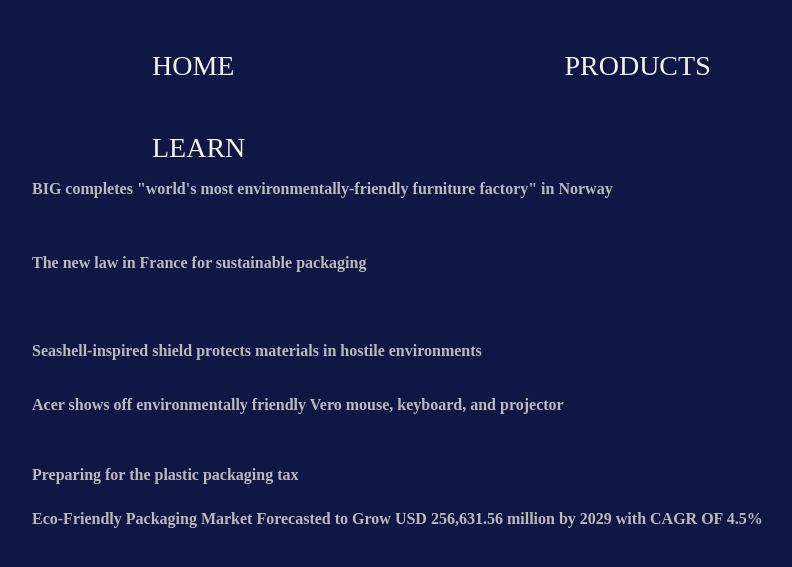
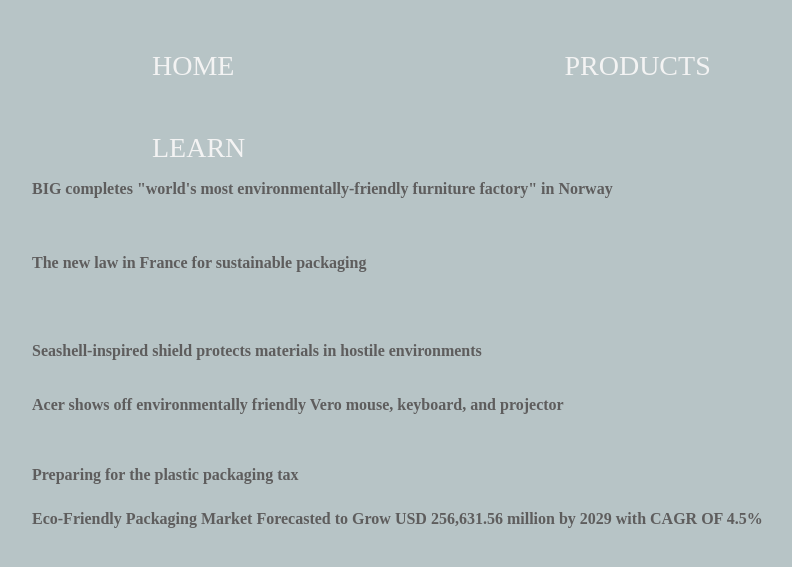
Before and after one commit to slee498/web-application, a Flask app: page /learn in a window 1280 px wide. Shown: the top 567 px of the page, without its empty margins (68-860 px from the left). Run offline with Flask 2, Linux system fonts and the light colour scheme.

```diff
--- a/static/styles.css
+++ b/static/styles.css
@@ -82,7 +82,7 @@ h1 a {
   font-family: 'Times New Roman';
   font-size: medium;
   padding-left: 100px;
-  color: rgb(186, 186, 186);
+  color: rgb(94, 93, 93);
 }
 
 h1 a:hover{
@@ -94,7 +94,7 @@ h2 a{
   font-family: 'Times New Roman';
   font-size: medium;
   padding-left: 100px;
-  color: rgb(186, 186, 186);
+  color: rgb(94, 93, 93);
 }
 
 h2 a:hover{
@@ -106,7 +106,7 @@ h3 a {
   font-family: 'Times New Roman';
   font-size: medium;
   padding-left: 100px;
-  color: rgb(186, 186, 186);
+  color: rgb(94, 93, 93);
 }
 
 h3 a:hover{
--- a/templates/learn.html
+++ b/templates/learn.html
@@ -43,7 +43,7 @@
 <a href="https://www.einnews.com/pr_news/574119672/eco-friendly-packaging-market-forecasted-to-grow-usd-256-631-56-million-by-2029-with-cagr-of-4-5">Eco-Friendly Packaging Market Forecasted to Grow USD 256,631.56 million by 2029 with CAGR OF 4.5%  </a>
 </h3>
 
-<body style="background-color: rgb(16, 23, 69);"></body>
+<body style="background-color: #b7c4c6"></body>
 
 </body>
 </html>
```
Also changed, not shown: product.db, static/images/bgimg5.jpg.
